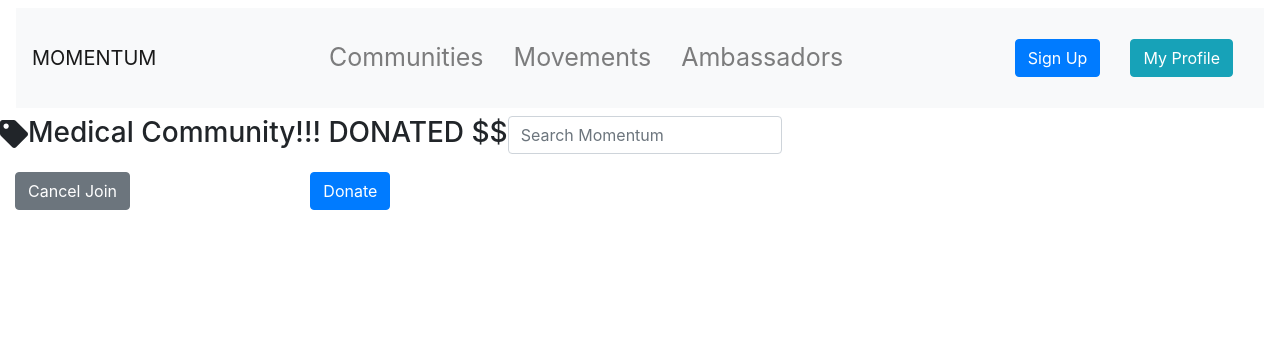
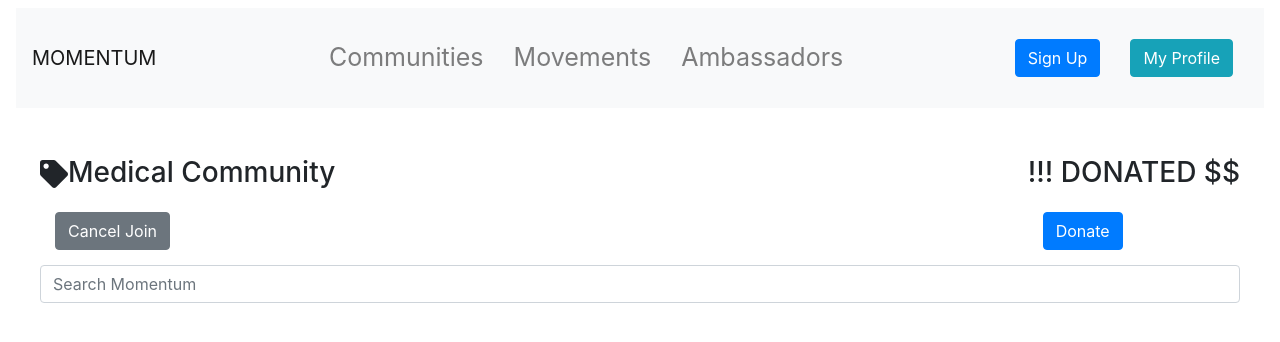
Before and after one commit to armintalaie/Social-Change, a React (Create React App) app in the folder client/: page / in a window 1280 px wide. Shown: the top 342 px of the page. Built offline with nearby package versions, Linux system fonts and the light colour scheme.

Commit message:
community page styles

```diff
--- a/client/src/styles/CommunityPage.scss
+++ b/client/src/styles/CommunityPage.scss
@@ -1,7 +1,12 @@
 .community {
-  &__header {
+  &__wrapper {
     display: flex;
     flex-direction: row;
+    width: 100%;
+    padding: 40px;
+  }
+  &__header {
+    width: 100%;
     &__title {
       display: flex;
       justify-content: space-between;
```
